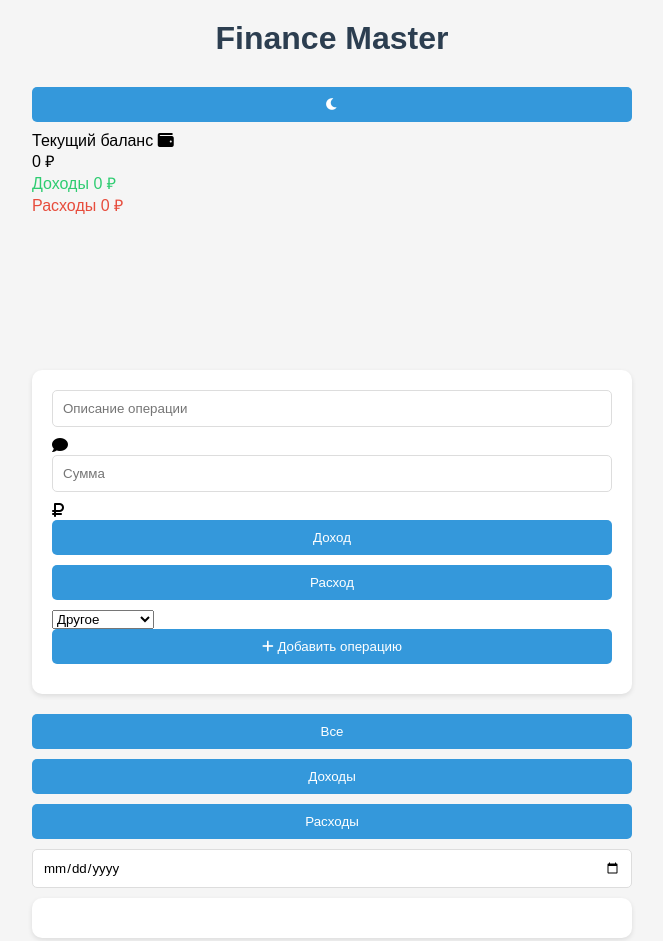
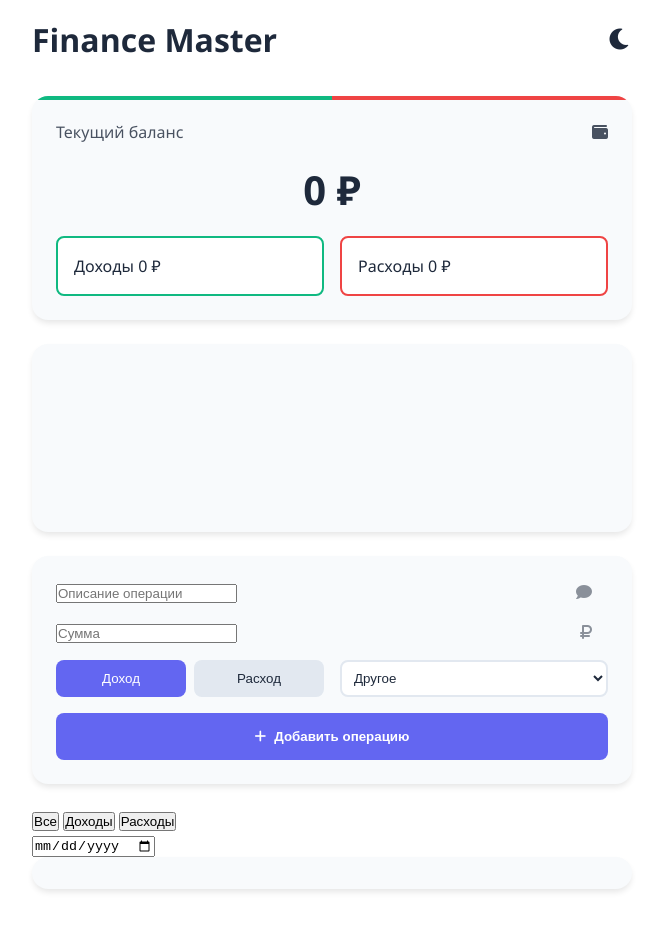
Before and after one commit to ivtushin/mani, a plain HTML site: page index.html in a window 1280 px wide. Shown: the whole page, without its empty margins (308-971 px from the left). After the commit the page ends 905 px from the top, so only its background shows below. Drawn offline with nearby package versions, Linux system fonts and the light colour scheme.

Commit message:
Update style.css

```diff
--- a/style.css
+++ b/style.css
@@ -1,13 +1,34 @@
+:root {
+    --primary: #6366f1;
+    --income: #10b981;
+    --expense: #ef4444;
+    --bg: #ffffff;
+    --text: #1e293b;
+    --card-bg: #f8fafc;
+    --border: #e2e8f0;
+    --shadow: 0 4px 6px -1px rgba(0, 0, 0, 0.1);
+}
+
+[data-theme="dark"] {
+    --bg: #1e293b;
+    --text: #f8fafc;
+    --card-bg: #334155;
+    --border: #475569;
+}
+
 * {
     box-sizing: border-box;
     margin: 0;
     padding: 0;
-    font-family: Arial, sans-serif;
+    transition: background 0.3s, color 0.3s;
 }
 
 body {
-    background: #f5f5f5;
-    padding: 20px;
+    background: var(--bg);
+    color: var(--text);
+    font-family: 'Segoe UI', system-ui, sans-serif;
+    line-height: 1.5;
+    padding: 1rem;
 }
 
 .container {
@@ -15,73 +36,209 @@ body {
     margin: 0 auto;
 }
 
-h1 {
-    text-align: center;
-    color: #2c3e50;
-    margin-bottom: 30px;
+.app-header {
+    display: flex;
+    justify-content: space-between;
+    align-items: center;
+    margin-bottom: 2rem;
+    position: relative;
 }
 
-.balance-box {
-    background: white;
-    padding: 20px;
-    border-radius: 10px;
-    box-shadow: 0 2px 5px rgba(0,0,0,0.1);
-    margin-bottom: 20px;
-}
-
-.summary {
-    display: flex;
-    justify-content: space-between;
-    margin-top: 15px;
-}
-
-.income { color: #2ecc71; }
-.expense { color: #e74c3c; }
-
-#transactionForm {
-    background: white;
-    padding: 20px;
-    border-radius: 10px;
-    box-shadow: 0 2px 5px rgba(0,0,0,0.1);
-    margin-bottom: 20px;
-}
-
-input, button {
-    width: 100%;
-    padding: 10px;
-    margin-bottom: 10px;
-    border: 1px solid #ddd;
-    border-radius: 5px;
-}
-
-.radio-group {
-    display: flex;
-    gap: 15px;
-    margin: 10px 0;
-}
-
-button {
-    background: #3498db;
-    color: white;
+.theme-toggle {
+    background: none;
     border: none;
+    color: var(--text);
+    font-size: 1.5rem;
     cursor: pointer;
 }
 
-#transactions {
-    background: white;
-    padding: 20px;
-    border-radius: 10px;
-    box-shadow: 0 2px 5px rgba(0,0,0,0.1);
+.balance-card {
+    background: var(--card-bg);
+    padding: 1.5rem;
+    border-radius: 1rem;
+    margin-bottom: 1.5rem;
+    box-shadow: var(--shadow);
+    position: relative;
+    overflow: hidden;
 }
 
-.transaction {
+.balance-card::after {
+    content: "";
+    position: absolute;
+    top: 0;
+    left: 0;
+    width: 100%;
+    height: 4px;
+    background: linear-gradient(90deg, var(--income) 50%, var(--expense) 50%);
+}
+
+.balance-header {
     display: flex;
     justify-content: space-between;
-    padding: 10px 0;
-    border-bottom: 1px solid #eee;
+    align-items: center;
+    margin-bottom: 1rem;
+    opacity: 0.8;
 }
 
+.balance-amount {
+    font-size: 2.5rem;
+    font-weight: 700;
+    text-align: center;
+    margin: 1rem 0;
+}
+
+.balance-stats {
+    display: grid;
+    grid-template-columns: 1fr 1fr;
+    gap: 1rem;
+}
+
+.stat-item {
+    padding: 1rem;
+    border-radius: 0.5rem;
+    background: var(--bg);
+}
+
+.stat-item.income { border: 2px solid var(--income); }
+.stat-item.expense { border: 2px solid var(--expense); }
+
+.transaction-form {
+    background: var(--card-bg);
+    padding: 1.5rem;
+    border-radius: 1rem;
+    margin-bottom: 1.5rem;
+    box-shadow: var(--shadow);
+}
+
+.input-group {
+    position: relative;
+    margin-bottom: 1rem;
+}
+
+.input-group i {
+    position: absolute;
+    right: 1rem;
+    top: 50%;
+    transform: translateY(-50%);
+    opacity: 0.5;
+}
+
+.form-row {
+    display: grid;
+    grid-template-columns: 1fr 1fr;
+    gap: 1rem;
+    margin: 1rem 0;
+}
+
+.type-selector {
+    display: flex;
+    gap: 0.5rem;
+}
+
+.type-btn {
+    flex: 1;
+    padding: 0.5rem;
+    border: none;
+    border-radius: 0.5rem;
+    cursor: pointer;
+    background: var(--border);
+    color: var(--text);
+}
+
+.type-btn.active {
+    background: var(--primary);
+    color: white;
+}
+
+.category-select {
+    width: 100%;
+    padding: 0.5rem;
+    border-radius: 0.5rem;
+    border: 2px solid var(--border);
+    background: var(--bg);
+    color: var(--text);
+}
+
+.submit-btn {
+    width: 100%;
+    padding: 1rem;
+    border: none;
+    border-radius: 0.5rem;
+    background: var(--primary);
+    color: white;
+    font-weight: 600;
+    cursor: pointer;
+    display: flex;
+    align-items: center;
+    justify-content: center;
+    gap: 0.5rem;
+    transition: transform 0.2s;
+}
+
+.submit-btn:hover {
+    transform: scale(0.98);
+}
+
+.transaction-list {
+    background: var(--card-bg);
+    border-radius: 1rem;
+    padding: 1rem;
+    box-shadow: var(--shadow);
+}
+
+.transaction-item {
+    display: flex;
+    justify-content: space-between;
+    align-items: center;
+    padding: 1rem;
+    margin: 0.5rem 0;
+    border-radius: 0.5rem;
+    background: var(--bg);
+    animation: slideIn 0.3s ease;
+}
+
+@keyframes slideIn {
+    from { transform: translateX(100%); opacity: 0; }
+    to { transform: translateX(0); opacity: 1; }
+}
+
+.transaction-item.income { border-left: 4px solid var(--income); }
+.transaction-item.expense { border-left: 4px solid var(--expense); }
+
+.transaction-meta {
+    display: flex;
+    flex-direction: column;
+    gap: 0.25rem;
+}
+
+.transaction-category {
+    font-size: 0.8rem;
+    opacity: 0.7;
+}
+
+.delete-btn {
+    background: none;
+    border: none;
+    color: var(--expense);
+    cursor: pointer;
+    padding: 0.5rem;
+}
+
+.chart-container {
+    background: var(--card-bg);
+    padding: 1rem;
+    border-radius: 1rem;
+    margin-bottom: 1.5rem;
+    box-shadow: var(--shadow);
+}
+
+/* Адаптивность */
 @media (max-width: 480px) {
-    body { padding: 10px; }
-    .container { width: 100%; }
+    .balance-amount {
+        font-size: 2rem;
+    }
+
+    .form-row {
+        grid-template-columns: 1fr;
+    }
 }
```
